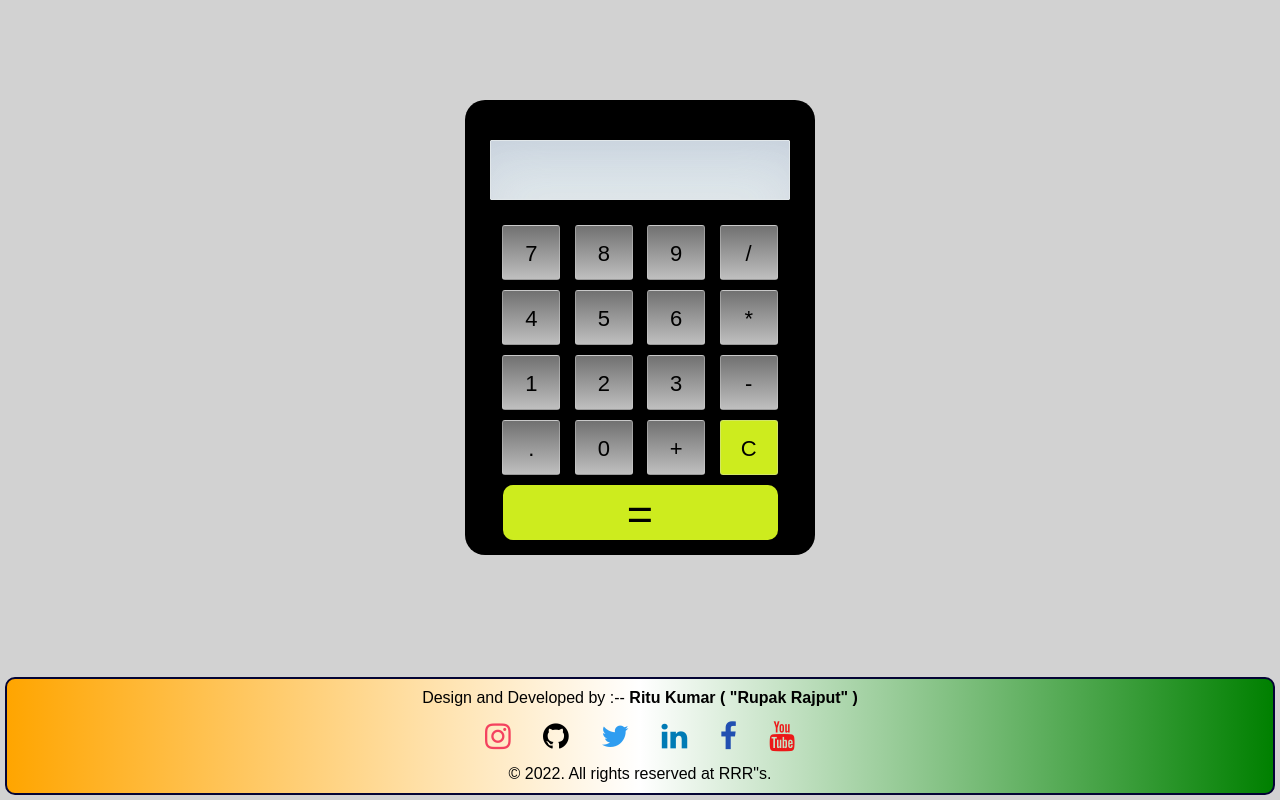
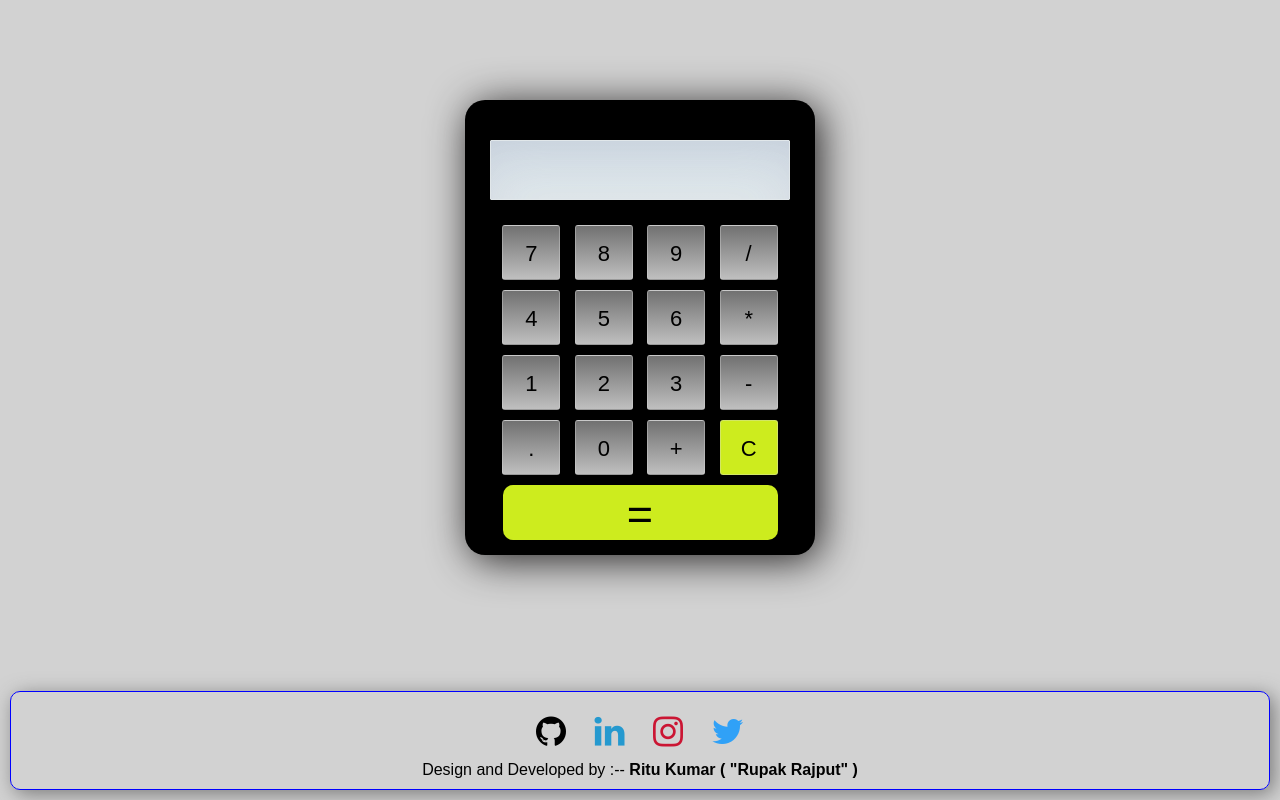
Before and after one commit to Rupakrajput19/Calculator, a plain HTML site: page index.html in a window 1280 px wide. Drawn offline with Linux system fonts and the light colour scheme.

Commit message:
again update

```diff
--- a/index.html
+++ b/index.html
@@ -1,10 +1,12 @@
 <!DOCTYPE html>
 <html lang="en">
+
 <head>
   <meta charset="UTF-8" />
   <meta http-equiv="X-UA-Compatible" content="IE=edge" />
   <meta name="viewport" content="width=device-width, initial-scale=1.0" />
-  <meta name="description" content="Calculator for Basic - Division, Multiplication, Addiction, Substraction and other calculation that you can do on...">
+  <meta name="description"
+    content="Calculator for Basic - Division, Multiplication, Addiction, Substraction and other calculation that you can do on...">
   <meta name="keywords" content="Calculator, calculation, Division, Multiplication, Addiction, Substraction">
   <meta name="revised" content="26/07/2022">
   <meta name="author" content="Ritu Kumar">
@@ -13,6 +15,7 @@
   <link rel="stylesheet" href="https://cdnjs.cloudflare.com/ajax/libs/font-awesome/4.7.0/css/font-awesome.min.css" />
 
 </head>
+
 <body>
   <div class="cal-box">
     <form name="forms">
@@ -39,17 +42,15 @@
     </form>
   </div>
   <footer>
+    <div class="social-media">
+      <a href="https://github.com/Rupakrajput19" target="_blank" class="fa fa-github"></a>
+      <a href="https://www.linkedin.com/in/ritu-kumar-a0a5aa1b2" target="_blank" class="fa fa-linkedin"></a>
+      <a href="https://www.instagram.com/rupakrajput161/" target="_blank" class="fa fa-instagram"></a>
+      <a href="https://mobile.twitter.com/RupakRajput10" target="_blank" class="fa fa-twitter"></a>
+    </div>
     <p>Design and Developed by :-- <b> Ritu Kumar ( "Rupak Rajput" )</b></p>
-    <div class="social-media">
-      <a href="https://www.instagram.com/rupakrajput161/" target="_blank" class="fa fa-instagram"></a>
-      <a href="https://github.com/Rupakrajput19" target="_blank" class="fa fa-github"></a>
-      <a href="https://mobile.twitter.com/RupakRajput10" target="_blank" class="fa fa-twitter"></a>
-      <a href="https://www.linkedin.com/in/ritu-kumar-a0a5aa1b2" target="_blank" class="fa fa-linkedin"></a>
-      <a href="https://m.facebook.com/100016564753676/" target="_blank" class="fa fa-facebook"></a>
-      <a href="https://youtube.com/channel/UCvmxiRqoHxKCimgpvIxTaFw" target="_blank" class="fa fa-youtube"></a>
-    </div>
-    &copy; 2022. All rights reserved at RRR"s.
   </footer>
 </body>
 <script src="script.js"></script>
+
 </html>
--- a/style.css
+++ b/style.css
@@ -17,6 +17,7 @@
       margin: 100px auto;
       background: rgb(0, 0, 0);
       border-radius: 20px;
+      box-shadow: 5px 5px 40px rgb(35, 33, 33);
     }
     input[type="text"] {
       height: 60px;
@@ -72,53 +73,41 @@
     }
 
     footer {
-      grid-area: footer;
       padding: 10px;
-      margin: 5px;
-      border: 2px solid rgb(4, 4, 52);
+      margin:10px;
+      margin-top: 50px !important;
       border-radius: 10px;
-      background: linear-gradient(to right, orange, white, green);
+      border: 1px solid blue;
+      box-shadow: 4px 4px 20px rgb(123, 123, 123);
       position: fixed;
       bottom: 0;
+      left: 0;
       right: 0;
-      left: 0;
-    }
-
-    .social-media {
-      position: relative;
     }
 
     .social-media .fa {
-      font-size: 30px;
+      font-size: 35px;
       text-decoration: none;
       padding: 2px;
-      margin: 12px;
+      margin: 10px;
     }
 
     .social-media .fa:hover {
       opacity: 0.7;
     }
 
-    .fa-instagram {
-      color: rgb(244, 66, 95);
-    }
-
     .fa-github {
       color: black;
     }
 
-    .fa-twitter {
-      color: #2f9df0;
+    .fa-linkedin {
+      color: #2599cf;
     }
 
-    .fa-linkedin {
-      color: #007bb5;
+    .fa-instagram {
+      color: rgb(203, 21, 51);
     }
 
-    .fa-facebook {
-      color: #214fb1;
+    .fa-twitter {
+      color: #30a1f7;
     }
-
-    .fa-youtube {
-      color: rgb(236, 24, 24);
-    }
```
